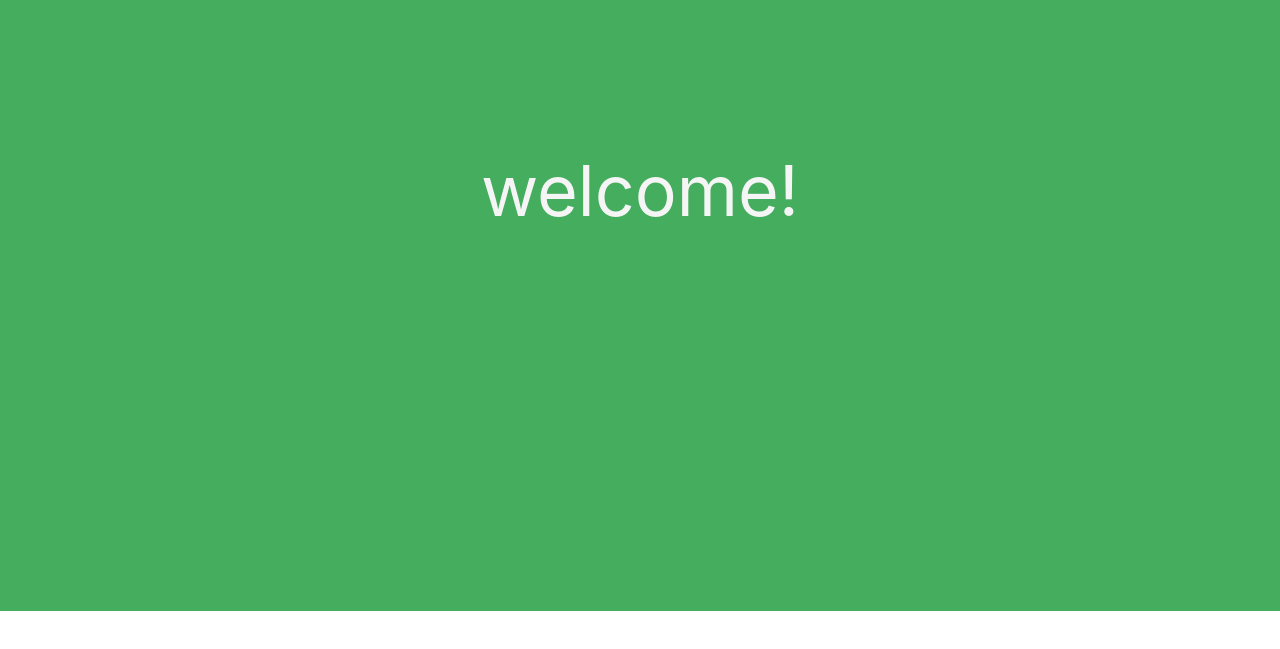
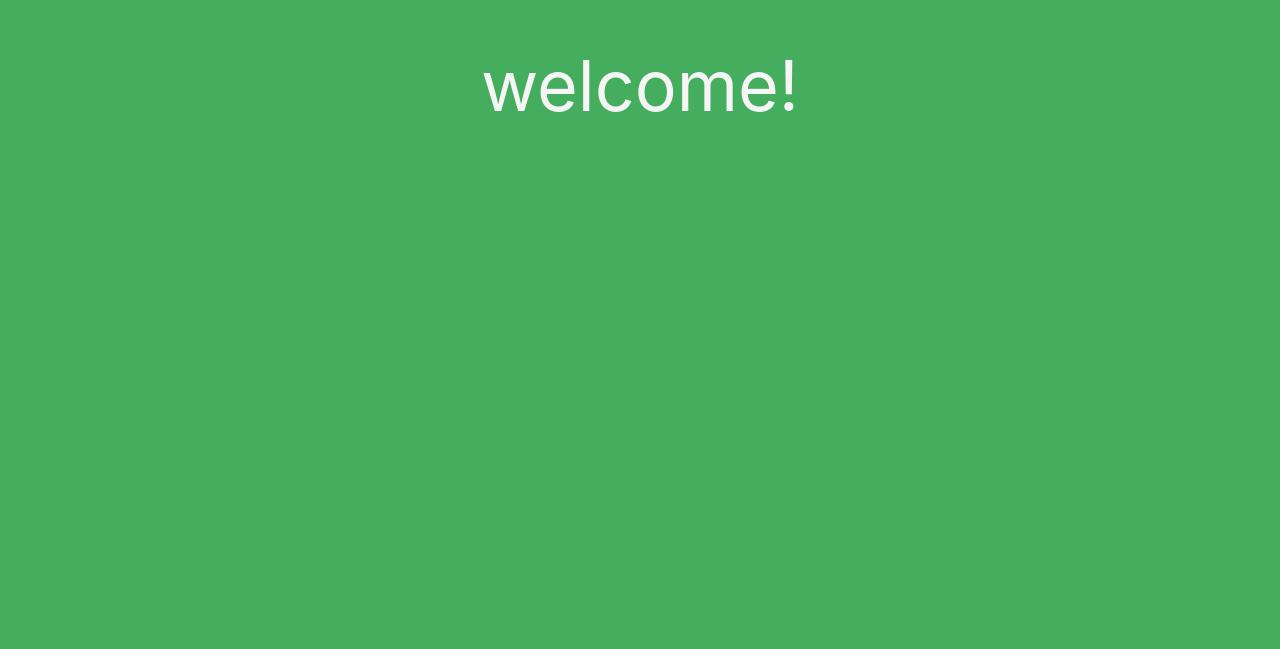
Before and after one commit to adonde-app/adonde-admin, a React (Create React App) app: page /loading in a window 1280 px wide. Shown: the part 229-878 px from the top of the page. Before the commit the page ends 840 px from the top, so only its background shows below. Built offline with nearby package versions, Linux system fonts and the light colour scheme.

Commit message:
feat : loading page style

```diff
--- a/src/pages/Loading.js
+++ b/src/pages/Loading.js
@@ -2,12 +2,12 @@ import * as React from "react";
 
 export default function Loading() {
   return (
-    <div style={{ backgroundColor: "#44AD5E" }}>
+    <div style={{ backgroundColor: "#44AD5E", height: 900 }}>
       <div
         style={{
           fontSize: 70,
           textAlign: "center",
-          lineHeight: 12,
+          lineHeight: 9,
           color: "whitesmoke",
         }}
       >
```
